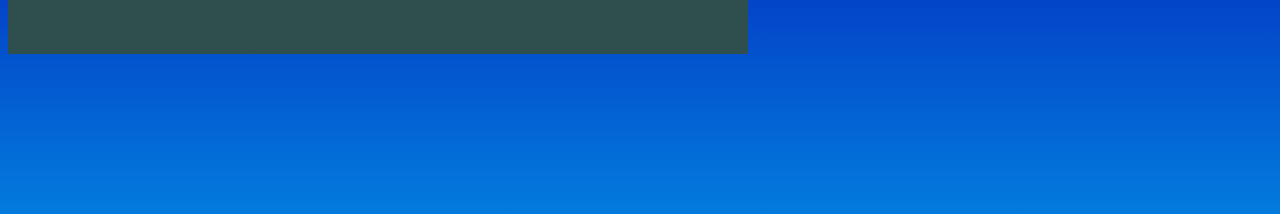
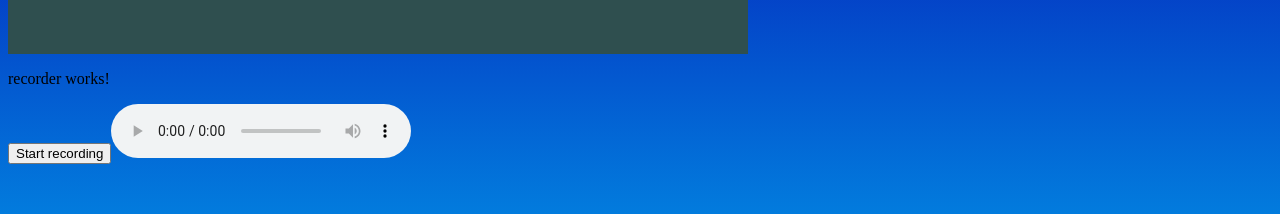
Before and after one commit to Kumikurre/nlp-visualizer, an Angular app: page / in a window 1280 px wide. Shown: the part 244-458 px from the top of the page. Built offline with nearby package versions, Linux system fonts and the light colour scheme; no server answers; what @swimlane/ngx-charts would draw is missing.

Commit message:
Add audio recording component

```diff
--- a/src/app/app.component.html
+++ b/src/app/app.component.html
@@ -4,10 +4,10 @@
 <div class="content" role="main">
 
     <app-graph></app-graph>
+</div>
 
-</div>
+<app-recorder></app-recorder>
 
 
 
-
-<router-outlet></router-outlet>
+<!-- <router-outlet></router-outlet> -->
--- a/src/app/app.module.ts
+++ b/src/app/app.module.ts
@@ -7,14 +7,16 @@ import { NgxChartsModule } from '@swimlane/ngx-charts';
 import { AppRoutingModule } from './app-routing.module';
 import { AppComponent } from './app.component';
 import { GraphComponent } from './graph/graph.component';
-import { WebsocketService } from './websocket.service'
+import { WebsocketService } from './websocket.service';
+import { RecorderComponent } from './recorder/recorder.component'
 
 
 
 @NgModule({
   declarations: [
     AppComponent,
-    GraphComponent
+    GraphComponent,
+    RecorderComponent
   ],
   imports: [
     BrowserModule,
--- /dev/null
+++ b/src/app/recorder/recorder.component.html
@@ -0,0 +1,5 @@
+<p>recorder works!</p>
+
+<button (click)="start_recording()">Start recording</button>
+
+<audio id="player" controls></audio>
--- /dev/null
+++ b/src/app/recorder/recorder.component.ts
@@ -0,0 +1,44 @@
+import { Component, OnInit } from '@angular/core';
+
+@Component({
+  selector: 'app-recorder',
+  templateUrl: './recorder.component.html',
+  styleUrls: ['./recorder.component.css']
+})
+export class RecorderComponent implements OnInit {
+
+  constructor() { }
+
+  ngOnInit() {
+  }
+
+  start_recording(){
+    console.log('starting recording, and sending data to URL:', 'demourl')
+    navigator.permissions.query({name: 'microphone'})
+    .then((permissionObj) => {
+     console.log('Audio accesss permission: ', permissionObj.state);
+    })
+
+    const handleSuccess = function(stream) {
+      console.log(stream)
+      const context = new AudioContext();
+      const source = context.createMediaStreamSource(stream);
+      const processor = context.createScriptProcessor(1024, 1, 1);
+
+      source.connect(processor);
+      processor.connect(context.destination);
+
+      processor.onaudioprocess = function(e) {
+        // Do something with the data, e.g. convert it to WAV
+        console.log(e.inputBuffer);
+      }
+    }
+    try {
+      navigator.mediaDevices.getUserMedia({ audio: true, video: false })
+      .then(handleSuccess);
+    } catch(err) {
+      console.log(err)
+    }
+
+  }
+}
```
Also changed, not shown: src/app/recorder/recorder.component.css (added), 1 other file (tests, documents, lock files or other folders).
